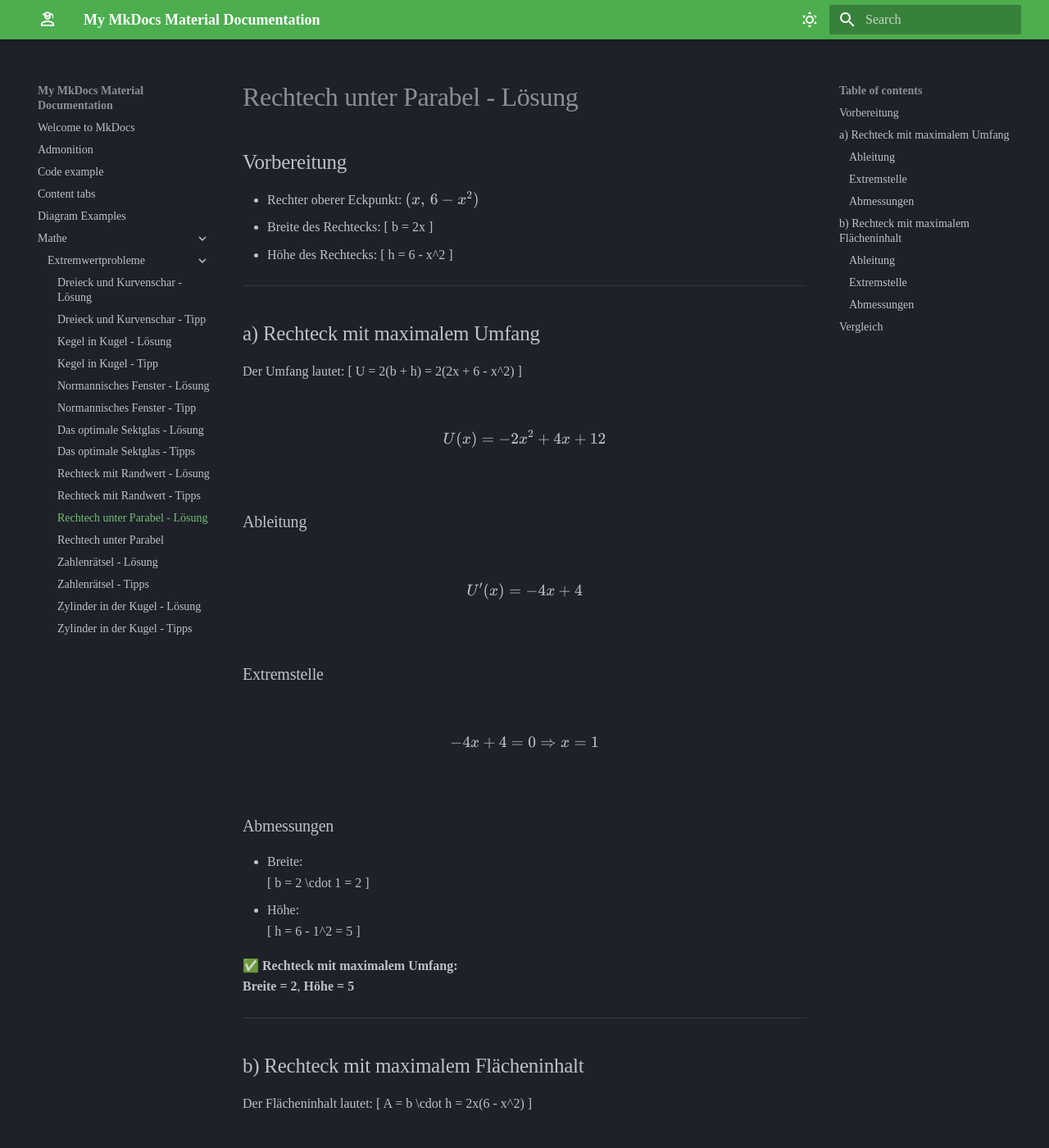
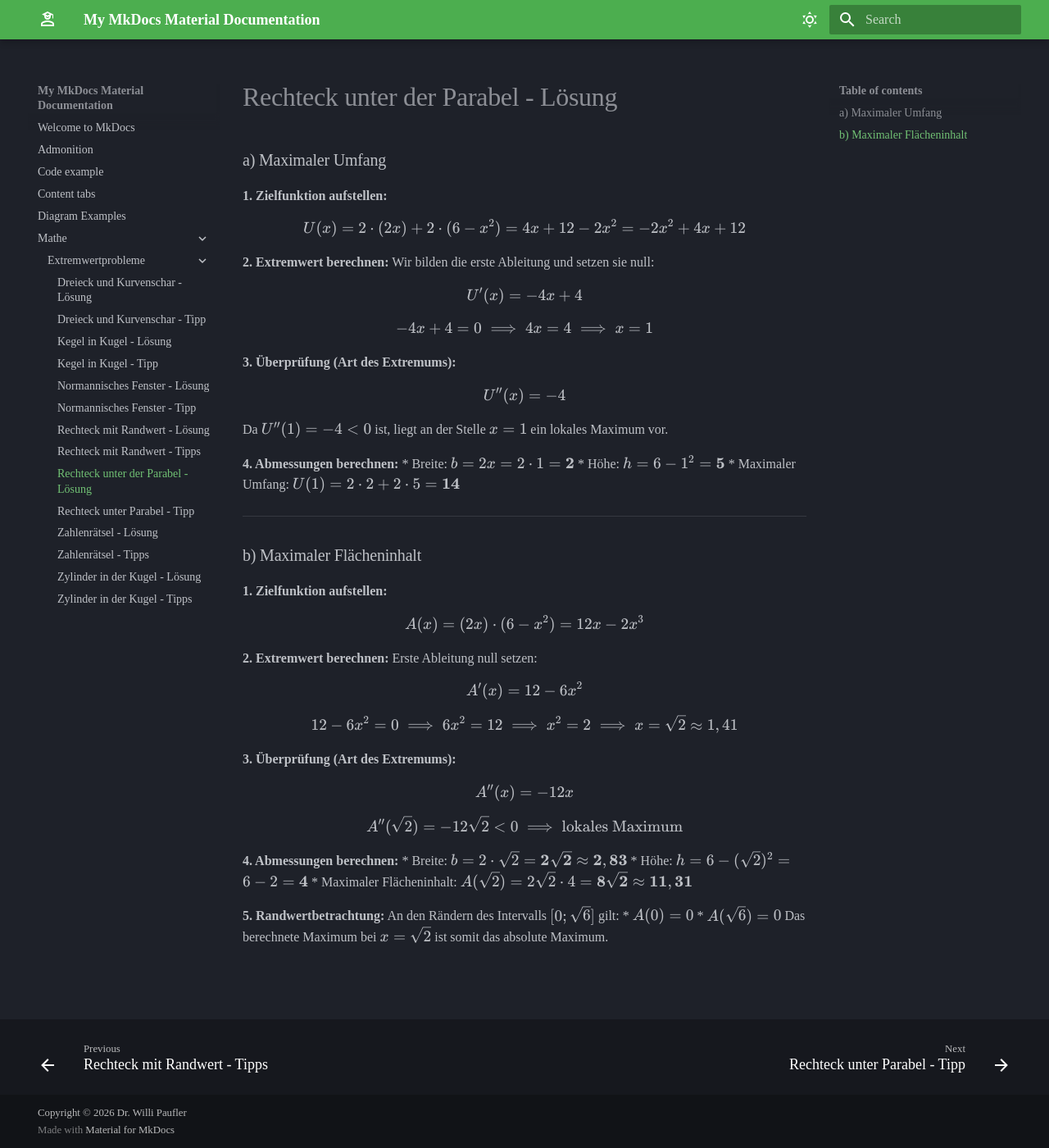
Before and after one commit to willipaufler/qr-edu, an MkDocs documentation site: the page built from docs/Mathe/Extremwertprobleme/rechteck_unter_parabel_lösung.md, in a window 1280 px wide and 1400 px high. Shown: the whole window at 82% size. Built offline with MkDocs 1.6.1 and Material for MkDocs 9.7.7, drawn with Linux system fonts in a browser that asks for light colours; some web fonts are replaced; some of the changed text lies outside the part shown.

Commit message:
typesetting mit $$ korrigiert, sektglas gelöscht

```diff
--- a/docs/Mathe/Extremwertprobleme/rechteck_unter_parabel_lösung.md
+++ b/docs/Mathe/Extremwertprobleme/rechteck_unter_parabel_lösung.md
@@ -1,96 +1,66 @@
-# Rechtech unter Parabel - Lösung
+# Rechteck unter der Parabel - Lösung
 
-## Vorbereitung
+### a) Maximaler Umfang
+**1. Zielfunktion aufstellen:**
+$$
+U(x) = 2 \cdot (2x) + 2 \cdot (6 - x^2) = 4x + 12 - 2x^2 = -2x^2 + 4x + 12
+$$
 
-- Rechter oberer Eckpunkt: \( (x,\, 6 - x^2) \)
-- Breite des Rechtecks:
-  \[
-  b = 2x
-  \]
-- Höhe des Rechtecks:
-  \[
-  h = 6 - x^2
-  \]
+**2. Extremwert berechnen:**
+Wir bilden die erste Ableitung und setzen sie null:
+$$
+U'(x) = -4x + 4
+$$
+$$
+-4x + 4 = 0 \implies 4x = 4 \implies x = 1
+$$
+
+**3. Überprüfung (Art des Extremums):**
+$$
+U''(x) = -4
+$$
+Da $U''(1) = -4 < 0$ ist, liegt an der Stelle $x = 1$ ein lokales Maximum vor.
+
+**4. Abmessungen berechnen:**
+* Breite: $b = 2x = 2 \cdot 1 = \mathbf{2}$
+* Höhe: $h = 6 - 1^2 = \mathbf{5}$
+* Maximaler Umfang: $U(1) = 2 \cdot 2 + 2 \cdot 5 = \mathbf{14}$
 
 ---
 
-## a) Rechteck mit maximalem Umfang
+### b) Maximaler Flächeninhalt
 
-Der Umfang lautet:
-\[
-U = 2(b + h) = 2(2x + 6 - x^2)
-\]
 
-\[
-U(x) = -2x^2 + 4x + 12
-\]
 
-### Ableitung
-\[
-U'(x) = -4x + 4
-\]
+**1. Zielfunktion aufstellen:**
+$$
+A(x) = (2x) \cdot (6 - x^2) = 12x - 2x^3
+$$
 
-### Extremstelle
-\[
--4x + 4 = 0 \Rightarrow x = 1
-\]
+**2. Extremwert berechnen:**
+Erste Ableitung null setzen:
+$$
+A'(x) = 12 - 6x^2
+$$
+$$
+12 - 6x^2 = 0 \implies 6x^2 = 12 \implies x^2 = 2 \implies x = \sqrt{2} \approx 1,41
+$$
 
-### Abmessungen
-- Breite:
-  \[
-  b = 2 \cdot 1 = 2
-  \]
-- Höhe:
-  \[
-  h = 6 - 1^2 = 5
-  \]
+**3. Überprüfung (Art des Extremums):**
+$$
+A''(x) = -12x
+$$
+$$
+A''(\sqrt{2}) = -12\sqrt{2} < 0 \implies \text{lokales Maximum}
+$$
 
-✅ **Rechteck mit maximalem Umfang:**
-**Breite = 2**, **Höhe = 5**
+**4. Abmessungen berechnen:**
+* Breite: $b = 2 \cdot \sqrt{2} = \mathbf{2\sqrt{2}} \approx \mathbf{2,83}$
+* Höhe: $h = 6 - (\sqrt{2})^2 = 6 - 2 = \mathbf{4}$
+* Maximaler Flächeninhalt: $A(\sqrt{2}) = 2\sqrt{2} \cdot 4 = \mathbf{8\sqrt{2}} \approx \mathbf{11,31}$
 
----
-
-## b) Rechteck mit maximalem Flächeninhalt
-
-Der Flächeninhalt lautet:
-\[
-A = b \cdot h = 2x(6 - x^2)
-\]
-
-\[
-A(x) = 12x - 2x^3
-\]
-
-### Ableitung
-\[
-A'(x) = 12 - 6x^2
-\]
-
-### Extremstelle
-\[
-12 - 6x^2 = 0 \Rightarrow x^2 = 2 \Rightarrow x = \sqrt{2}
-\]
-
-### Abmessungen
-- Breite:
-  \[
-  b = 2\sqrt{2}
-  \]
-- Höhe:
-  \[
-  h = 6 - 2 = 4
-  \]
-
-✅ **Rechteck mit maximalem Flächeninhalt:**
-**Breite = \( 2\sqrt{2} \)**, **Höhe = 4**
-
----
-
-## Vergleich
-
-| Ziel | Breite | Höhe |
-|----|----|----|
-| Maximaler Umfang | 2 | 5 |
-| Maximaler Flächeninhalt | \( 2\sqrt{2} \) | 4 |
-
-👉 Die beiden Rechtecke sind **nicht identisch**.
+**5. Randwertbetrachtung:**
+An den Rändern des Intervalls $[0; \sqrt{6}]$ gilt:
+* $A(0) = 0$
+* $A(\sqrt{6}) = 0$
+Das berechnete Maximum bei $x = \sqrt{2}$ ist somit das absolute Maximum.
```
Also changed, not shown: docs/Mathe/Extremwertprobleme/kegel_in_kugel_lösung.md (+14 -5 lines), docs/Mathe/Extremwertprobleme/kegel_in_kugel_tipp.md (+2 -0 lines), docs/Mathe/Extremwertprobleme/normannisches_fenster_tipp.md (+3 -0 lines), docs/Mathe/Extremwertprobleme/optimales_sektglas_lösung.md (deleted, +0 -39 lines), docs/Mathe/Extremwertprobleme/optimales_sektglas_tipp.md (deleted, +0 -21 lines), docs/Mathe/Extremwertprobleme/rechteck_mit_randwert_lösung.md (+5 -4 lines), docs/Mathe/Extremwertprobleme/rechteck_unter_parabel_tipp.md (+14 -47 lines), 1 other file.
